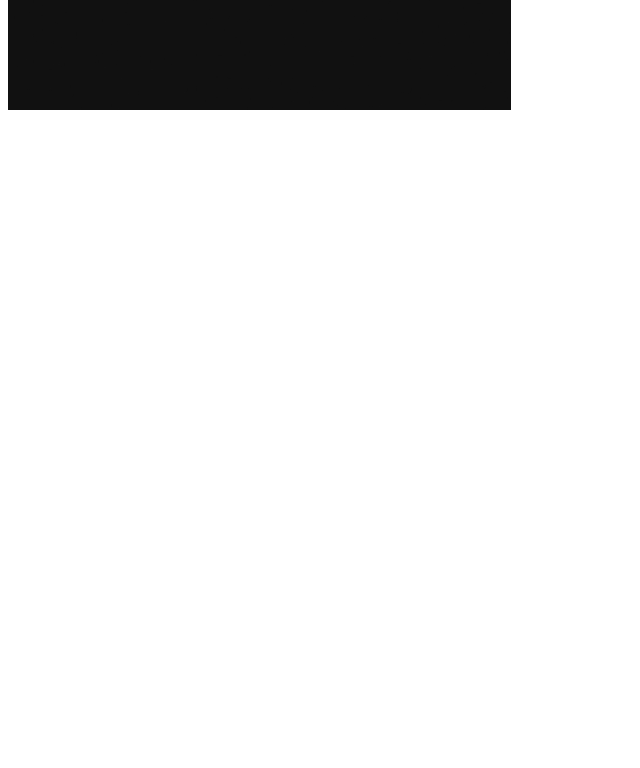
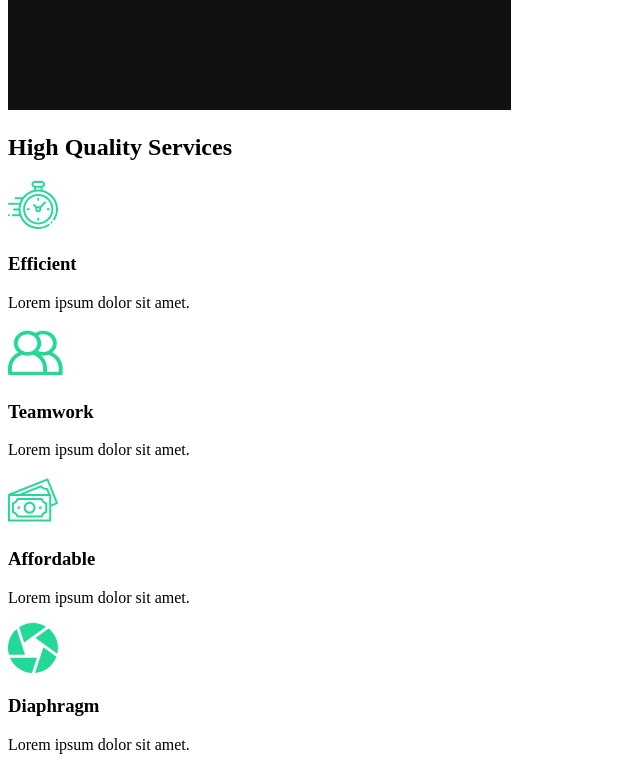
Before and after one commit to Mridul2820/capture-portofolio, a React (Create React App) app: page / in a window 1280 px wide. Shown: the part 860-1628 px from the top of the page, without its empty margins (0-640 px from the left). Before the commit the page ends 982 px from the top, so only its background shows below. Built offline with nearby package versions, Linux system fonts and the light colour scheme.

Commit message:
Services Section

```diff
--- /dev/null
+++ b/src/components/ServicesSection.js
@@ -0,0 +1,56 @@
+import React from 'react'
+
+import clock from '../images/clock.svg'
+import diaphragm from '../images/diaphragm.svg'
+import money from '../images/money.svg'
+import teamwork from '../images/teamwork.svg'
+
+import home2 from '../images/home2.png'
+
+const ServicesSection = () => {
+    return (
+        <div className="services">
+            <div className="description">
+                <h2>High <span>Quality</span> Services </h2>
+                <div className="cards">
+                    <div className="card">
+                        <div className="icon">
+                            <img src={clock} alt="clock"/>
+                            <h3>Efficient</h3>
+                        </div>
+                        <p>Lorem ipsum dolor sit amet.</p>
+                    </div>
+
+                    <div className="card">
+                        <div className="icon">
+                            <img src={teamwork} alt="teamwork"/>
+                            <h3>Teamwork</h3>
+                        </div>
+                        <p>Lorem ipsum dolor sit amet.</p>
+                    </div>
+
+                    <div className="card">
+                        <div className="icon">
+                            <img src={money} alt="money"/>
+                            <h3>Affordable</h3>
+                        </div>
+                        <p>Lorem ipsum dolor sit amet.</p>
+                    </div>
+
+                    <div className="card">
+                        <div className="icon">
+                            <img src={diaphragm} alt="diaphragm"/>
+                            <h3>Diaphragm</h3>
+                        </div>
+                        <p>Lorem ipsum dolor sit amet.</p>
+                    </div>
+                </div>
+            </div>
+            <div className="image">
+                <img src={home2} alt="home2"/>
+            </div>
+        </div>
+    )
+}
+
+export default ServicesSection
--- a/src/pages/AboutUs.js
+++ b/src/pages/AboutUs.js
@@ -1,11 +1,13 @@
 import React from 'react'
 import AboutSection from '../components/AboutSection'
+import ServicesSection from '../components/ServicesSection'
 
 const AboutUs = () => {
     return (
-        <div>
+        <>
             <AboutSection />
-        </div>
+            <ServicesSection />
+        </>
     )
 }
 
```
